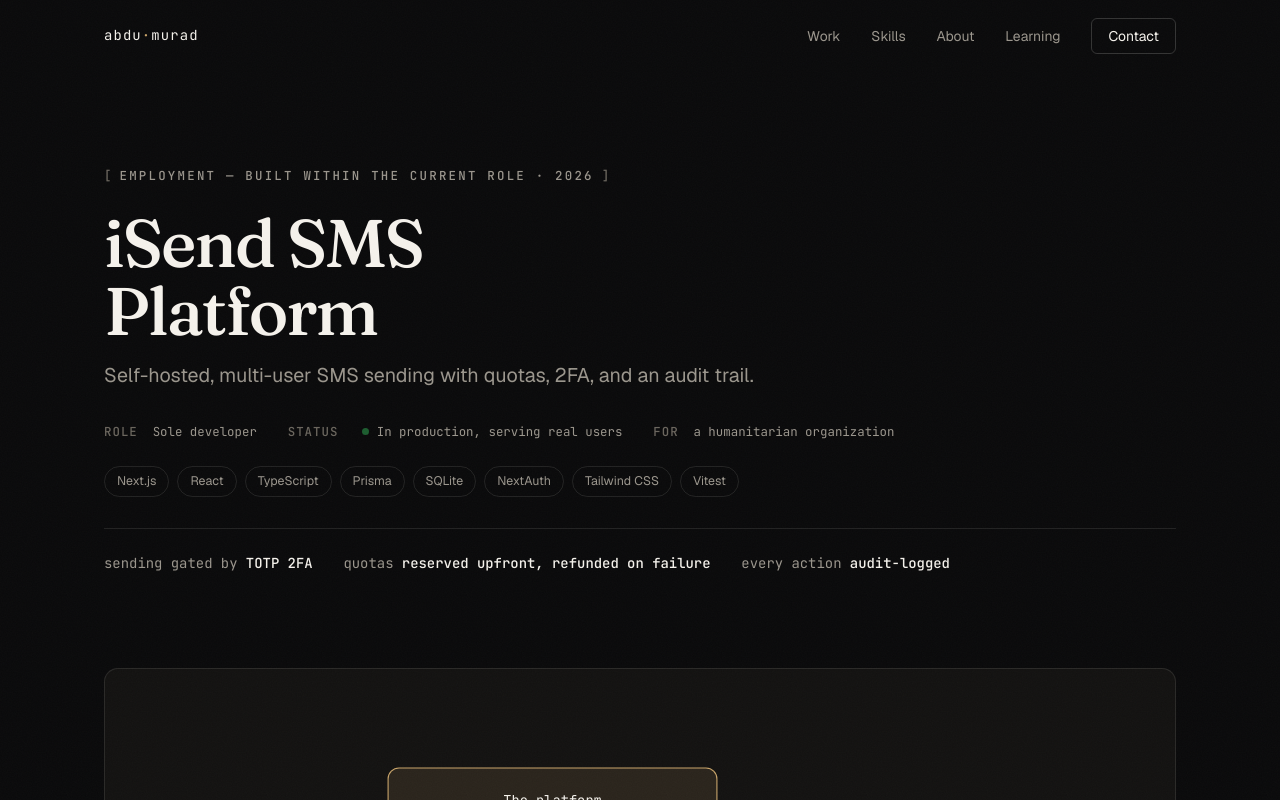
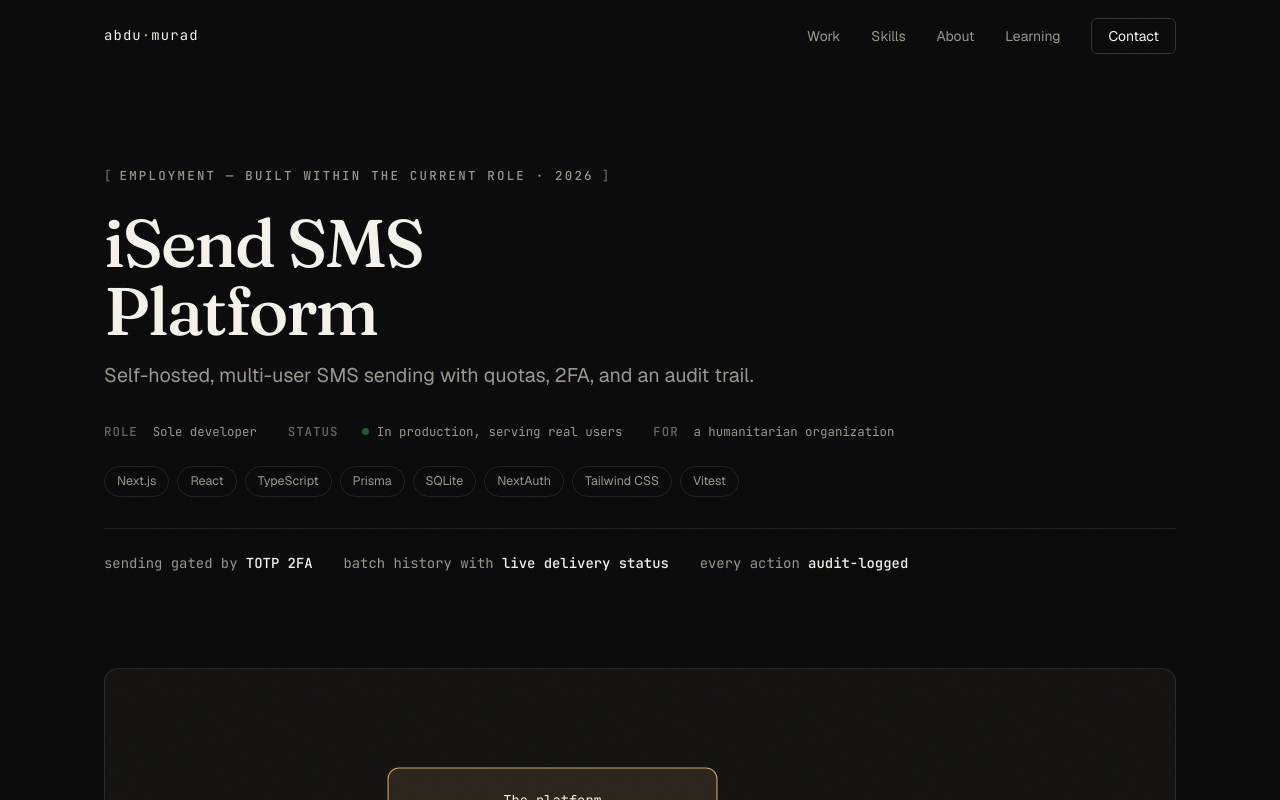
Before and after one commit to AbduMurad/mysite, a Next.js app: page /work/isend in a window 1280 px wide. Shown: the top 800 px of the page. Built offline with nearby package versions, Linux system fonts and the light colour scheme.

Commit message:
iSend mband: drop quota mechanics line

```diff
--- a/app/work/isend/page.tsx
+++ b/app/work/isend/page.tsx
@@ -56,7 +56,7 @@ export default function Page() {
               sending gated by <b>TOTP 2FA</b>
             </span>
             <span>
-              quotas <b>reserved upfront, refunded on failure</b>
+              batch history with <b>live delivery status</b>
             </span>
             <span>
               every action <b>audit-logged</b>
```
